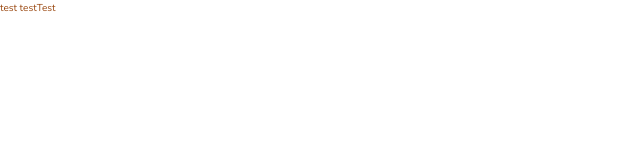
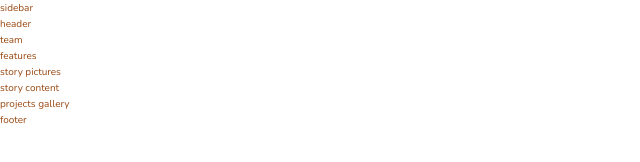
Before and after one commit to pale-cinder/gallery-ui, a website: page index.html in a window 1280 px wide. Shown: the whole page, without its empty margins (0-640 px from the left). Drawn offline with nearby package versions, Linux system fonts and the light colour scheme.

Commit message:
layout structure

```diff
--- a/index.html
+++ b/index.html
@@ -12,6 +12,42 @@
         <title>Gallery &mdash; for your freedom</title>
     </head>
     <body class="container">
-        test testTest
+
+        <div class="sidebar">
+            sidebar
+        </div>
+
+        <header class="header">
+            header
+        </header>
+
+        <div class="team">
+            team
+        </div>
+
+        <section class="features">
+            features
+        </section>
+
+        <div class="story__pictures">
+            story pictures
+        </div>
+
+        <div class="story__content">
+            story content
+        </div>
+
+        <sections class="projects">
+            projects
+        </sections>
+
+        <sections class="gallery">
+            gallery
+        </sections>
+
+        <footer class="footer">
+            footer
+        </footer>
+
     </body>
 </html>
```
